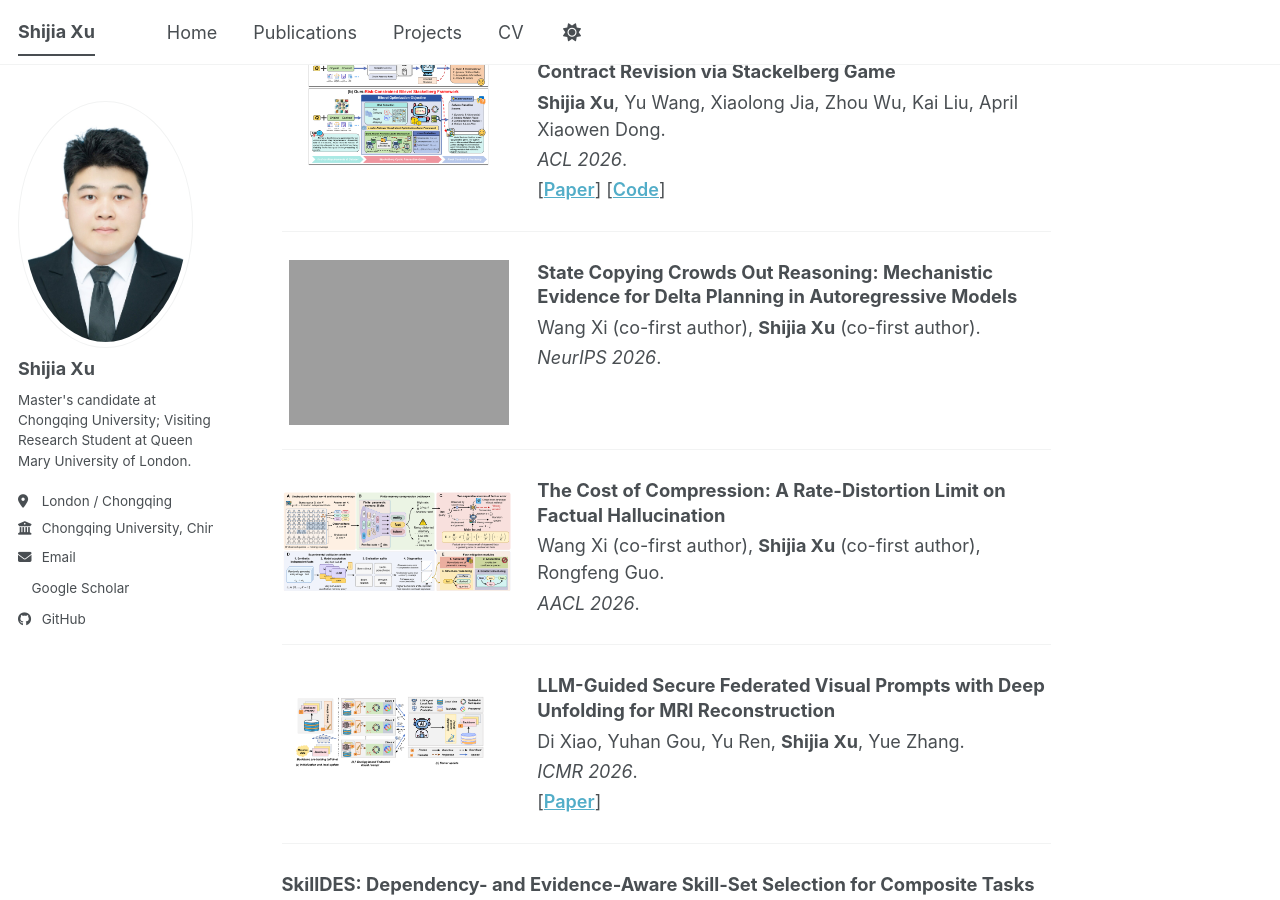
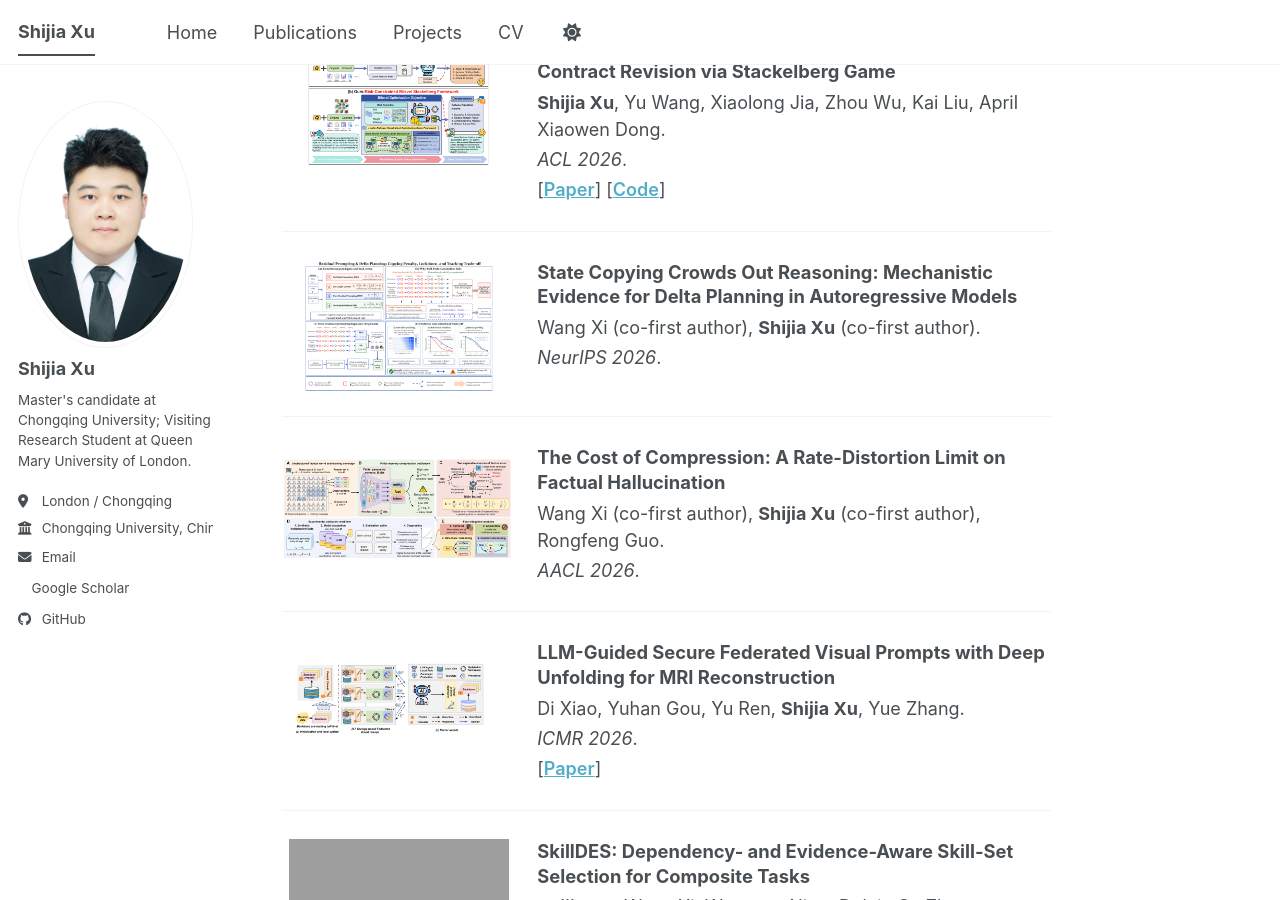
Before and after one commit to xjiacs/xjiacs.github.io, a Jekyll site: the page built from _pages/about.md, in a window 1280 px wide and 900 px high, scrolled down 1442 px. Built offline with Jekyll 4.4.1, drawn with Linux system fonts in a browser that asks for light colours; a style sheet for code colours, icons or effects is not loaded; grey boxes are pictures that could not be loaded.

Commit message:
Update publications and personal website

```diff
--- a/_pages/about.md
+++ b/_pages/about.md
@@ -85,7 +85,6 @@ Please feel free to contact me at **shijiaxu@stu.cqu.edu.cn** if you are interes
     <p class="publication-links">[<a href="https://aclanthology.org/2026.findings-acl.1052/" target="_blank" rel="noopener">Paper</a>] [<a href="https://github.com/xjiacs/Self-Correcting-RAG" target="_blank" rel="noopener">Code</a>]</p>
   </div>
 </div>
-
 <div class="publication-item">
   <div class="publication-thumb"><img src="{{ '/images/publications/rcbsf.png' | relative_url }}" alt="RCBSF overview"></div>
   <div class="publication-content">
@@ -96,13 +95,14 @@ Please feel free to contact me at **shijiaxu@stu.cqu.edu.cn** if you are interes
   </div>
 </div>
 <div class="publication-item">
-  <div class="publication-thumb"><img src="{{ '/images/publications/skilldes_frame.png' | relative_url }}" alt="Delta planning overview"></div>
+  <div class="publication-thumb"><img src="{{ '/images/publications/state-copying-crowds-out-reasoning.png' | relative_url }}" alt="State Copying Crowds Out Reasoning overview"></div>
   <div class="publication-content">
     <h3 class="publication-title">State Copying Crowds Out Reasoning: Mechanistic Evidence for Delta Planning in Autoregressive Models</h3>
     <p class="publication-authors">Wang Xi (co-first author), <strong>Shijia Xu</strong> (co-first author).</p>
     <p class="publication-venue"><em>NeurIPS 2026</em>.</p>
   </div>
 </div>
+
 
 
 <div class="publication-item">
@@ -125,6 +125,7 @@ Please feel free to contact me at **shijiaxu@stu.cqu.edu.cn** if you are interes
 </div>
 
 <div class="publication-item">
+  <div class="publication-thumb"><img src="{{ '/images/publications/skilldes_frame.png' | relative_url }}" alt="SkillDES overview"></div>
   <div class="publication-content">
     <h3 class="publication-title">SkillDES: Dependency- and Evidence-Aware Skill-Set Selection for Composite Tasks</h3>
     <p class="publication-authors"><strong>Shijia Xu</strong>, Wang Xi, Wenyuan Ning, Delvin Ce Zhang, Jingping Liu, Zibin Zheng.</p>
```
